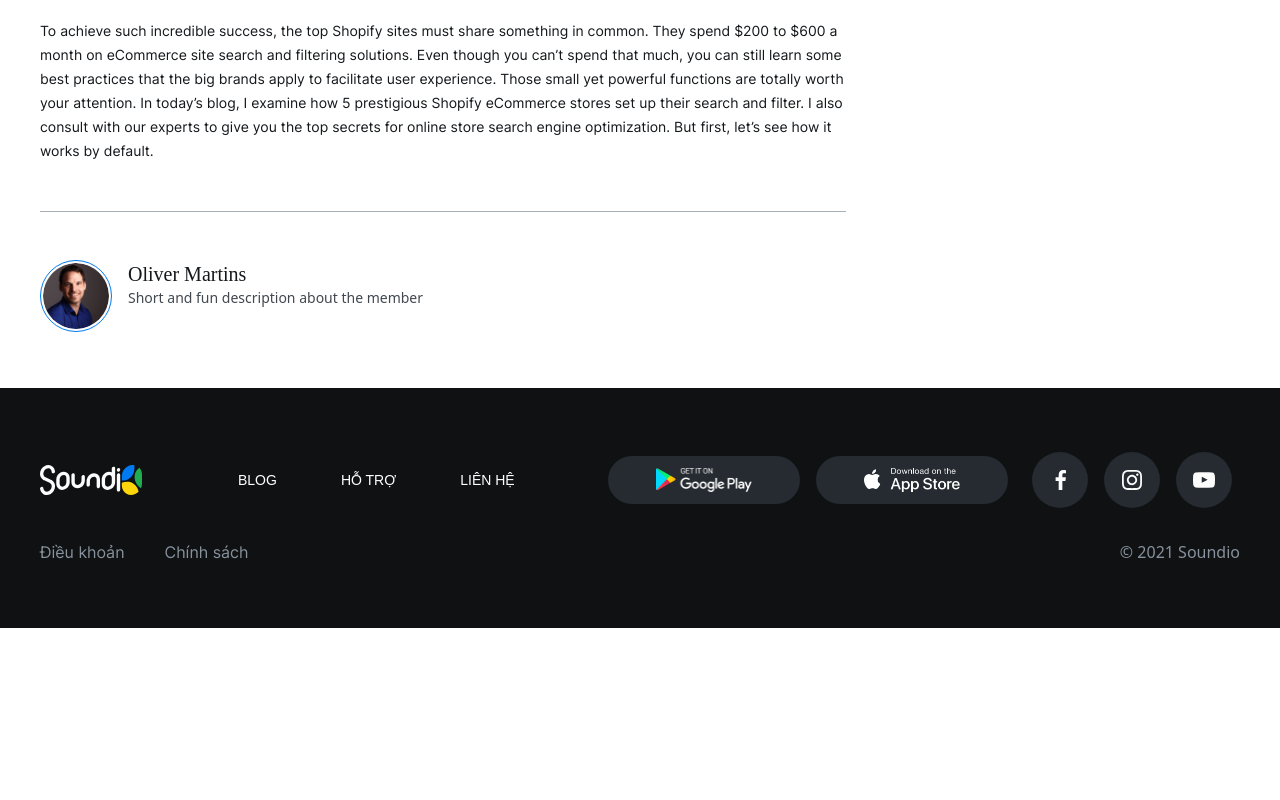
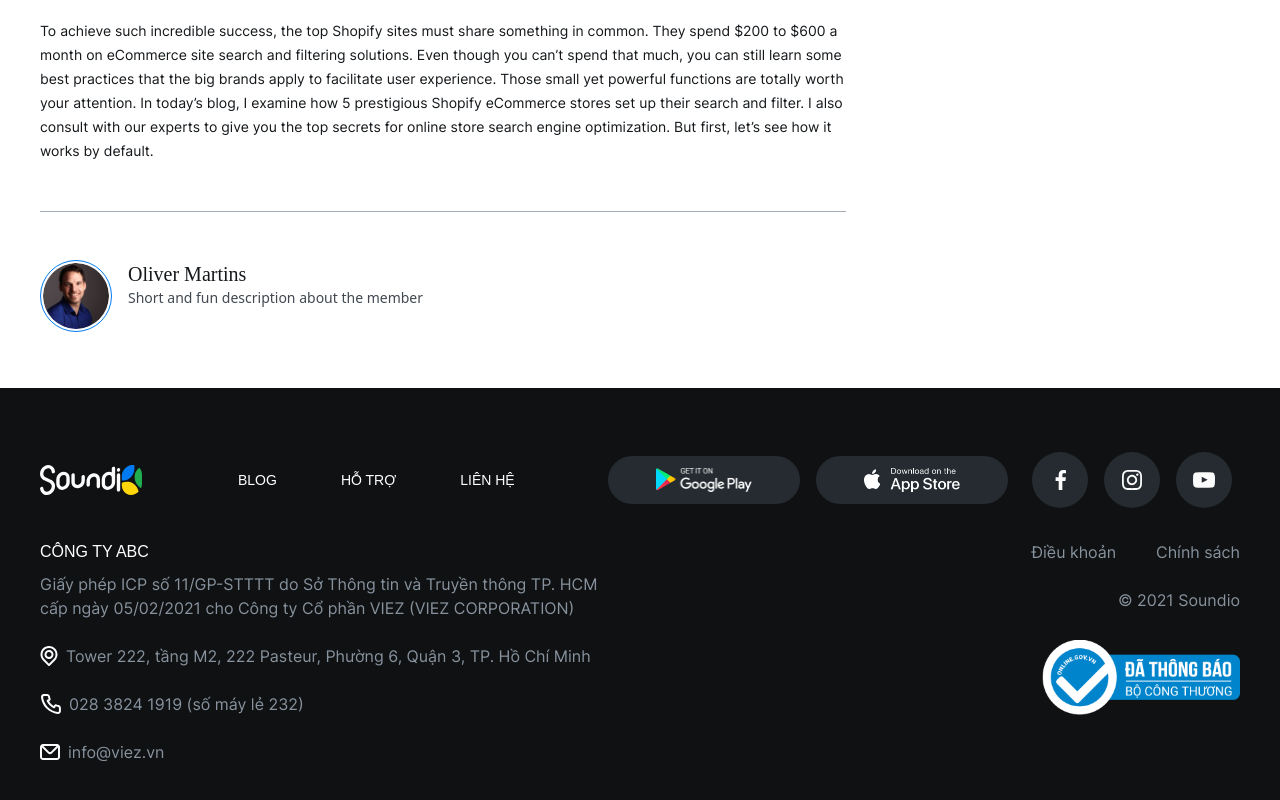
Before and after one commit to hoangphuc17/intro-page-soundio, a website: page docs/blog-post.html in a window 1280 px wide. Shown: the part 1500-2300 px from the top of the page. Before the commit the page ends 2128 px from the top, so only its background shows below. Drawn offline with Linux system fonts and the light colour scheme; a web font is replaced by a local one.

Commit message:
update footer and image

```diff
--- a/docs/assets/styles/blog.scss
+++ b/docs/assets/styles/blog.scss
@@ -250,12 +250,12 @@ svg:hover path {
     }
   }
 }
-
 .footer {
   display: grid;
-  padding: 4rem 1.5rem;
+  padding: 4rem 0rem;
   row-gap: 2rem;
   color: white;
+  font-family: "Inter-Regular";
   @media screen and (min-width: 1280px) {
     padding: 4rem 0rem;
     row-gap: 2rem;
@@ -266,12 +266,12 @@ svg:hover path {
       grid-column: 1;
     }
     > *:nth-child(2) {
+      grid-row: 1;
+      grid-column: 2;
+    }
+    > *:nth-child(3) {
       grid-row: 2;
       grid-column: 1;
-    }
-    > *:nth-child(3) {
-      grid-row: 1;
-      grid-column: 2;
     }
     > *:nth-child(4) {
       grid-row: 2;
--- a/docs/assets/styles/intro-page.scss
+++ b/docs/assets/styles/intro-page.scss
@@ -376,6 +376,8 @@ svg:hover path {
   display: grid;
   padding: 4rem 1.5rem;
   row-gap: 2rem;
+  color: white;
+  font-family: "Inter-Regular";
   @media screen and (min-width: 1280px) {
     padding: 4rem 5rem;
     row-gap: 2rem;
@@ -386,12 +388,12 @@ svg:hover path {
       grid-column: 1;
     }
     > *:nth-child(2) {
+      grid-row: 1;
+      grid-column: 2;
+    }
+    > *:nth-child(3) {
       grid-row: 2;
       grid-column: 1;
-    }
-    > *:nth-child(3) {
-      grid-row: 1;
-      grid-column: 2;
     }
     > *:nth-child(4) {
       grid-row: 2;
--- a/docs/blog-post.html
+++ b/docs/blog-post.html
@@ -193,11 +193,6 @@
           <a href="" class="font-primary-bold text-sm uppercase mx-8 my-4 xl:my-0 hover:text-primary">Liên hệ</a>
         </div>
       </div>
-      <div class="flex justify-center xl:justify-start">
-        <a href="" class="text-s-gray hover:text-primary transition-colors font-primary-regular mr-6 xl:mr-10">Điều
-          khoản</a>
-        <a href="" class="text-s-gray hover:text-primary transition-colors font-primary-regular">Chính sách</a>
-      </div>
       <div class="flex flex-col xl:flex-row xl:justify-end items-center">
         <a href="http://" target="_blank" rel="noopener noreferrer"
           class="rounded-full bg-s-black-2 hover:bg-primary transition-colors py-3 px-12 w-full xl:w-auto flex justify-center">
@@ -223,8 +218,36 @@
         </div>
 
       </div>
+      <div class="flex flex-col items-center xl:items-start">
+        <p class="font-primary-bold uppercase">Công ty ABC</p>
+        <p class="text-s-gray mt-2 font-primary-regular text-center xl:text-left">
+          Giấy phép ICP số 11/GP-STTTT do Sở Thông tin và Truyền thông TP. HCM cấp ngày 05/02/2021
+          cho Công ty Cổ phần VIEZ (VIEZ CORPORATION)
+        </p>
+        <p class="text-s-gray flex mt-6">
+          <img src="./assets/images/icons/map.svg" alt="">
+          <span class="ml-2">Tower 222, tầng M2, 222 Pasteur, Phường 6, Quận 3, TP. Hồ Chí Minh</span>
+        </p>
+        <p class="text-s-gray flex mt-6">
+          <img src="./assets/images/icons/phone.svg" alt="">
+          <span class="ml-2">028 3824 1919 (số máy lẻ 232)</span>
+        </p>
+        <p class="text-s-gray flex mt-6">
+          <img src="./assets/images/icons/mail.svg" alt="">
+          <span class="ml-2">info@viez.vn</span>
+        </p>
+      </div>
       <div class="">
-        <p class="text-s-gray text-center xl:text-right">© 2021 Soundio</p>
+        <div class="flex justify-center xl:justify-end">
+          <a href="" class="text-s-gray hover:text-primary transition-colors font-primary-regular mr-6 xl:mr-10">Điều
+            khoản</a>
+          <a href="" class="text-s-gray hover:text-primary transition-colors font-primary-regular">Chính sách</a>
+        </div>
+        <p class="text-s-gray text-center xl:text-right mt-6">© 2021 Soundio</p>
+        <div class="">
+          <img src="./assets/images/logo-bo-cong-thuong.png" alt="" class="mt-6 mx-auto xl:ml-auto xl:mr-0 w-[200px]">
+
+        </div>
       </div>
     </div>
 
```
Also changed, not shown: docs/blog-category.html (+29 -6 lines), docs/index.html (+29 -6 lines), docs/assets/images/Logo-thong-bao-mau-xanh.png (added), docs/assets/images/ear.png, docs/assets/images/icons/mail.svg (added), docs/assets/images/icons/map.svg (added), docs/assets/images/icons/phone.svg (added), docs/assets/images/logo-bo-cong-thuong.png (added), docs/assets/images/producer1.png, docs/assets/styles/blog.min.css, docs/assets/styles/intro-page.min.css, docs/assets/styles/tailwind.min.css, 2 other files.
